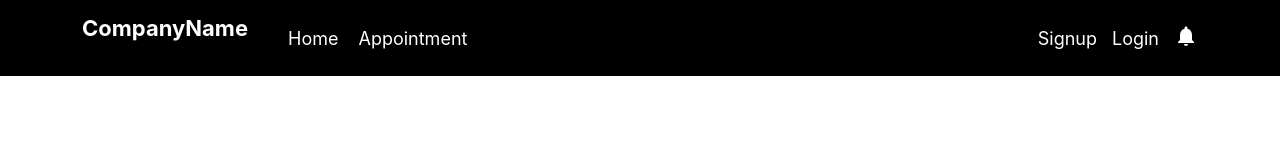
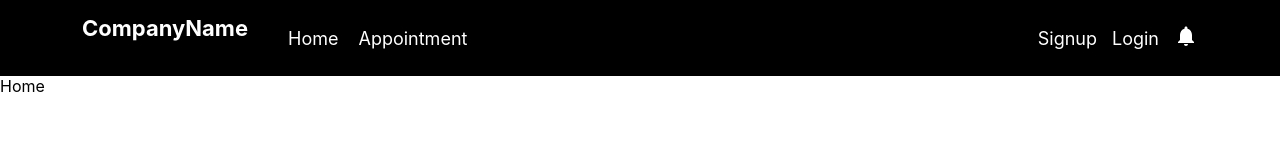
Before and after one commit to ChirathiSomadasa/Appointment_Booking_System, a React (Create React App) app in the folder frontend/: page / in a window 1280 px wide. Shown: the top 166 px of the page. Built offline with nearby package versions, Linux system fonts and the light colour scheme.

Commit message:
Create Home page

```diff
--- a/frontend/src/App.js
+++ b/frontend/src/App.js
@@ -1,7 +1,9 @@
 import { BrowserRouter, Route, Routes } from "react-router-dom";
 import Header from './components/Header';
+import Home from './pages/home/Home';
 import SignUp from './pages/signUp/Signup';
 import Login from './pages/login/Login';
+
 
 
 
@@ -10,6 +12,7 @@ function App() {
     <BrowserRouter>
       <Header />
       <Routes>
+      <Route path="/" element={<Home />} />
         <Route path="/register" element={<SignUp />} />
         <Route path="/login" element={<Login />} />
       </Routes>
--- /dev/null
+++ b/frontend/src/pages/home/Home.js
@@ -0,0 +1,9 @@
+
+
+function Home() {
+  return (
+  <div>Home</div>
+  );
+}
+
+export default Home;
```
Also changed, not shown: frontend/src/pages/home/Home.css (added).
